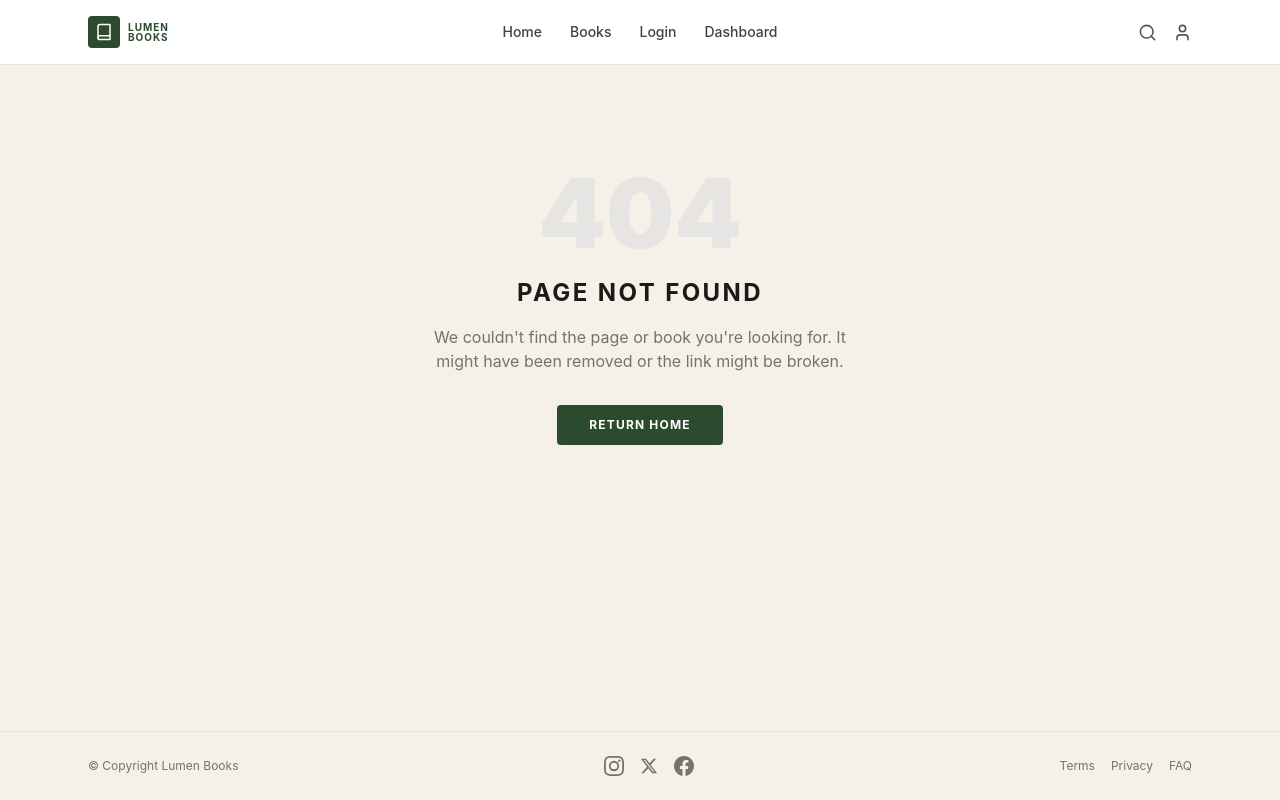
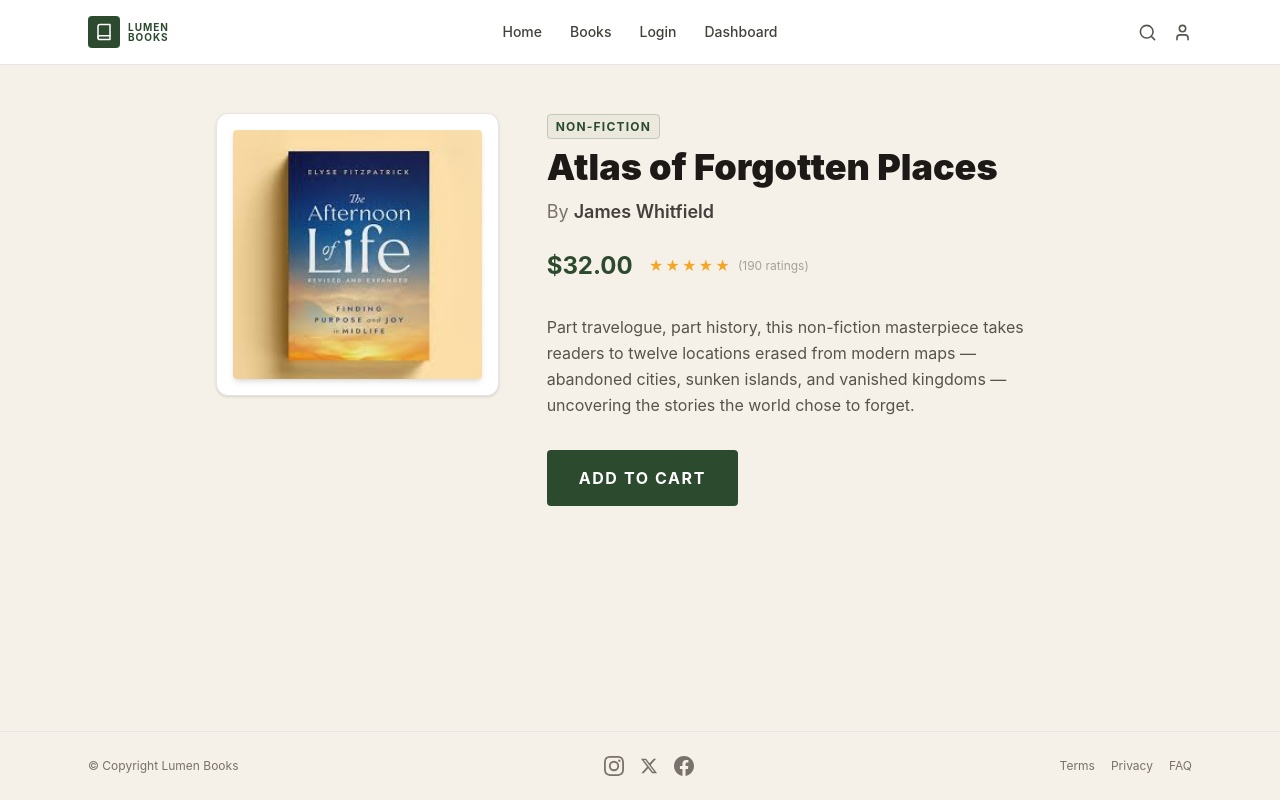
Before and after one commit to SughnenWeb3/lumen_books, a Next.js app: page /books/atlas-of-forgotten-places in a window 1280 px wide. Before the commit this address had no page. Built offline with nearby package versions, Linux system fonts and the light colour scheme.

Commit message:
create individual book detail page

```diff
--- /dev/null
+++ b/app/books/[slug]/page.tsx
@@ -0,0 +1,176 @@
+import { Suspense } from 'react';
+import { notFound } from 'next/navigation';
+import Image from 'next/image';
+import Link from 'next/link';
+import type { Metadata } from 'next';
+import { getBookBySlug, getAllSlugs, getRecommendedBooks } from '../../lib/data';
+
+// Keep pages static, but allow new routes to be generated and cached (ISR)
+export const revalidate = 3600;
+export const dynamicParams = true;
+
+// Define params as a Promise for Next.js 15+ compatibility
+type Props = {
+  params: Promise<{ slug: string }>;
+};
+
+// 1. generateStaticParams pre-renders known books at build time (SSG)
+export async function generateStaticParams() {
+  const slugs = await getAllSlugs();
+  return slugs.map((slug) => ({
+    slug,
+  }));
+}
+
+// 2. generateMetadata dynamically generates <title> and Open Graph tags per book
+export async function generateMetadata({ params }: Props): Promise<Metadata> {
+  const { slug } = await params;
+  const book = await getBookBySlug(slug);
+
+  if (!book) {
+    return {
+      title: 'Book Not Found',
+    };
+  }
+
+  return {
+    title: book.title,
+    description: book.description,
+    openGraph: {
+      title: `${book.title} by ${book.author}`,
+      description: book.description,
+      images: [book.coverImageUrl],
+    },
+  };
+}
+
+// 3. Recommended Books Component (Slow fetch to demonstrate Suspense/Streaming)
+async function RecommendedBooks({ slug }: { slug: string }) {
+  const recommendations = await getRecommendedBooks(slug, 3);
+
+  if (recommendations.length === 0) return null;
+
+  return (
+    <div className="mt-16 pt-12 border-t border-stone-200">
+      <h2 className="text-lg font-black uppercase tracking-widest text-stone-900 mb-6">
+        Recommended for you
+      </h2>
+      <div className="grid grid-cols-1 sm:grid-cols-3 gap-6">
+        {recommendations.map((rec) => (
+          <Link
+            key={rec.id}
+            href={`/books/${rec.slug}`}
+            className="flex flex-col group"
+          >
+            <div className="bg-[#f5f0e8] rounded flex justify-center mb-3 p-4">
+              <Image
+                src={rec.coverImageUrl}
+                alt={rec.title}
+                width={100}
+                height={150}
+                className="object-cover shadow-sm group-hover:scale-105 transition-transform"
+              />
+            </div>
+            <h3 className="font-bold text-sm text-stone-900 line-clamp-1">
+              {rec.title}
+            </h3>
+            <p className="text-stone-500 text-xs">By {rec.author}</p>
+          </Link>
+        ))}
+      </div>
+    </div>
+  );
+}
+
+// 4. Skeleton Fallback for the Recommended Books section
+function RecommendedSkeleton() {
+  return (
+    <div className="mt-16 pt-12 border-t border-stone-200">
+      <div className="h-6 w-48 bg-stone-200 animate-pulse rounded mb-6" />
+      <div className="grid grid-cols-1 sm:grid-cols-3 gap-6">
+        {[1, 2, 3].map((i) => (
+          <div key={i} className="flex flex-col">
+            <div className="bg-stone-100 rounded h-[180px] mb-3 animate-pulse" />
+            <div className="h-4 w-3/4 bg-stone-200 animate-pulse rounded mb-1" />
+            <div className="h-3 w-1/2 bg-stone-200 animate-pulse rounded" />
+          </div>
+        ))}
+      </div>
+    </div>
+  );
+}
+
+// 5. Main Page Component
+export default async function BookDetailPage({ params }: Props) {
+  const { slug } = await params;
+  const book = await getBookBySlug(slug);
+
+  if (!book) {
+    notFound(); // Triggers the nearest not-found.tsx
+  }
+
+  return (
+    <div className="max-w-4xl mx-auto px-6 py-12">
+      <div className="flex flex-col md:flex-row gap-12">
+        {/* Left: Book Cover */}
+        <div className="w-full md:w-1/3 shrink-0">
+          <div className="bg-white p-4 border border-stone-200 rounded-xl shadow-sm flex justify-center">
+            <Image
+              src={book.coverImageUrl}
+              alt={`Cover of ${book.title}`}
+              width={300}
+              height={450}
+              className="w-full h-auto object-cover rounded shadow-md"
+              priority
+            />
+          </div>
+        </div>
+
+        {/* Right: Book Info */}
+        <div className="flex-1">
+          <div className="mb-2">
+            <span className="text-[#2c4a2e] text-xs font-bold uppercase tracking-widest border border-[#2c4a2e]/20 bg-[#2c4a2e]/5 px-2 py-1 rounded">
+              {book.category}
+            </span>
+          </div>
+
+          <h1 className="text-4xl font-black text-stone-900 mb-2 leading-tight">
+            {book.title}
+          </h1>
+          <p className="text-stone-500 text-lg mb-6">
+            By <span className="font-semibold text-stone-700">{book.author}</span>
+          </p>
+
+          <div className="flex items-center gap-4 mb-8">
+            <div className="text-2xl font-bold text-[#2c4a2e]">
+              ${book.price.toFixed(2)}
+            </div>
+            <div className="flex items-center gap-2">
+              <div className="flex gap-0.5 text-[#f5a623] text-sm">
+                {'★★★★★'.split('').map((star, i) => (
+                  <span key={i}>{star}</span>
+                ))}
+              </div>
+              <span className="text-stone-400 text-xs">
+                ({book.ratingsCount} ratings)
+              </span>
+            </div>
+          </div>
+
+          <div className="prose prose-stone max-w-none mb-8">
+            <p className="text-stone-600 leading-relaxed">{book.description}</p>
+          </div>
+
+          <button className="bg-[#2c4a2e] text-white font-bold uppercase tracking-widest px-8 py-4 rounded hover:bg-[#3a5c3c] transition-colors w-full sm:w-auto">
+            Add to Cart
+          </button>
+        </div>
+      </div>
+
+      {/* Streaming Section wrapped in Suspense */}
+      <Suspense fallback={<RecommendedSkeleton />}>
+        <RecommendedBooks slug={book.slug} />
+      </Suspense>
+    </div>
+  );
+}
```
